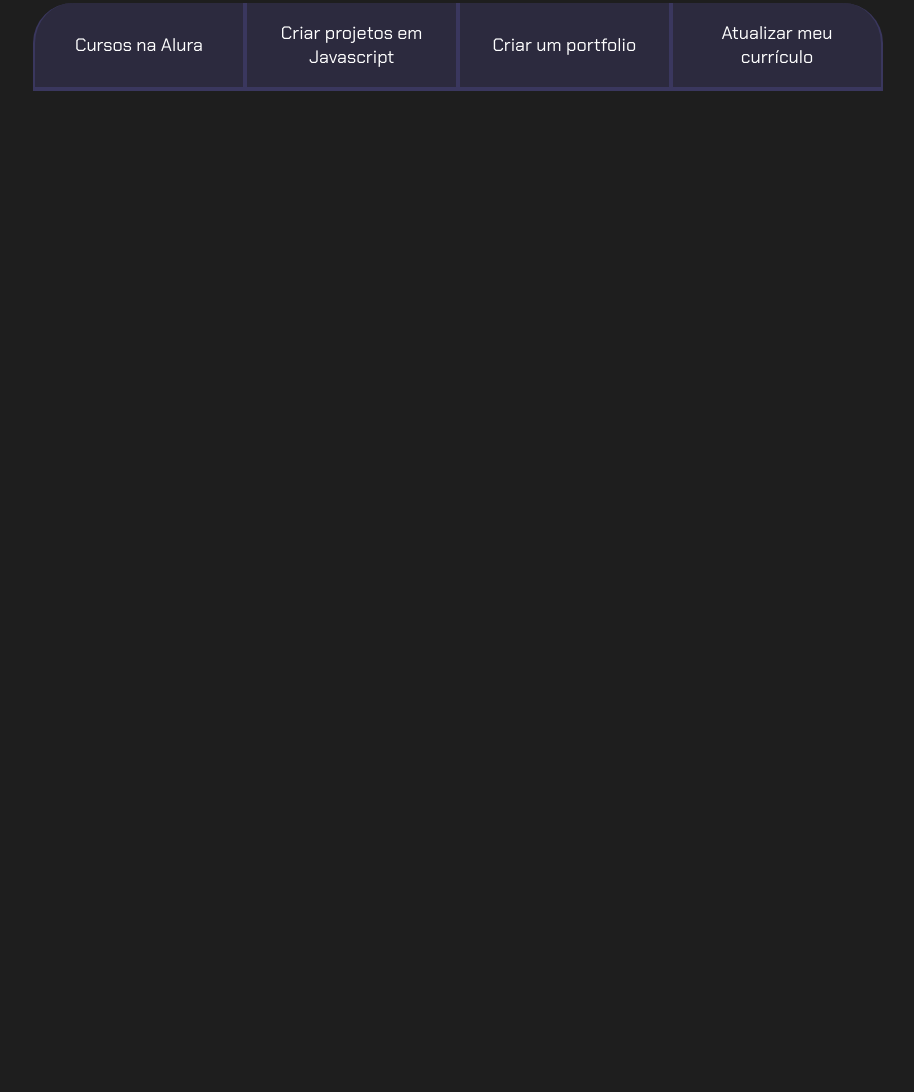
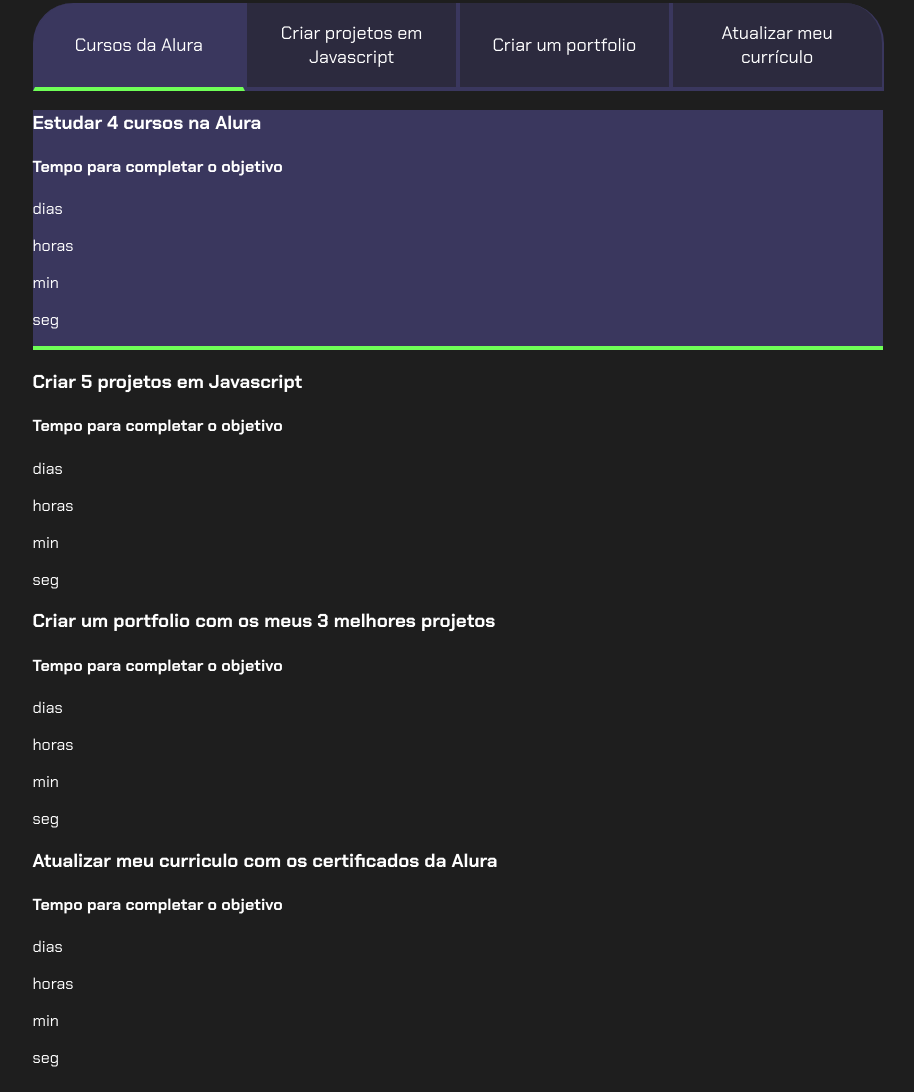
Before and after one commit to ArionZ/VIsualStudioLegalzaolegalegalegal, a plain HTML site: page index.html in a window 1280 px wide. Shown: the part 100-1192 px from the top of the page, without its empty margins (182-1096 px from the left). Before the commit the page ends 800 px from the top, so only its background shows below. Drawn offline with Linux system fonts and the light colour scheme.

Commit message:
Update index.html

```diff
--- a/index.html
+++ b/index.html
@@ -10,13 +10,107 @@
 
 <body>
     <section class="conteudo-principal">
-        <h2 class="titulo-principal">Meus Objetivos do ano<span>_</span></h2>
-        <div class="botoes">
-            <button class="botao">Cursos na Alura</button>
-            <button class="botao">Criar projetos em Javascript</button>
-            <button class="botao">Criar um portfolio</button>
-            <button class="botao">Atualizar meu currículo</button>
+        <h2 class="titulo-principal">Meus objetivos para esse ano<span>_</span></h2>
+        <div class="conteudo">
+            <div class="botoes">
+                <button class="botao ativo">Cursos da Alura</button>
+                <button class="botao">Criar projetos em Javascript</button>
+                <button class="botao">Criar um portfolio</button>
+                <button class="botao">Atualizar meu currículo</button>
+            </div>
+            <div class="abas-textos">
+                <div class="aba-conteudo ativo">
+                    <h3 class="aba-conteudo-titulo-principal">Estudar 4 cursos na Alura</h3>
+                    <h4 class="aba-conteudo-titulo-secundario">Tempo para completar o objetivo</h4>
+                    <div class="contador">
+                        <div class="contador-digito">
+                            <p class="contador-digito-numero" id="dias0"></p>
+                            <p class="contador-digito-texto">dias</p>
+                        </div>
+                        <div class="contador-digito">
+                            <p class="contador-digito-numero" id="horas0"></p>
+                            <p class="contador-digito-texto">horas</p>
+                        </div>
+                        <div class="contador-digito">
+                            <p class="contador-digito-numero" id="min0"></p>
+                            <p class="contador-digito-texto">min</p>
+                        </div>
+                        <div class="contador-digito">
+                            <p class="contador-digito-numero" id="seg0"></p>
+                            <p class="contador-digito-texto">seg</p>
+                        </div>
+                    </div>
+                </div>
+                <div class="aba-conteudo">
+                    <h3 class="aba-conteudo-titulo-principal">Criar 5 projetos em Javascript</h3>
+                    <h4 class="aba-conteudo-titulo-secundario">Tempo para completar o objetivo</h4>
+                    <div class="contador">
+                        <div class="contador-digito">
+                            <p class="contador-digito-numero" id="dias1"></p>
+                            <p class="contador-digito-texto">dias</p>
+                        </div>
+                        <div class="contador-digito">
+                            <p class="contador-digito-numero" id="horas1"></p>
+                            <p class="contador-digito-texto">horas</p>
+                        </div>
+                        <div class="contador-digito">
+                            <p class="contador-digito-numero" id="min1"></p>
+                            <p class="contador-digito-texto">min</p>
+                        </div>
+                        <div class="contador-digito">
+                            <p class="contador-digito-numero" id="seg1"></p>
+                            <p class="contador-digito-texto">seg</p>
+                        </div>
+                    </div>
+                </div>
+                <div class="aba-conteudo">
+                    <h3 class="aba-conteudo-titulo-principal">Criar um portfolio com os meus 3 melhores projetos</h3>
+                    <h4 class="aba-conteudo-titulo-secundario">Tempo para completar o objetivo</h4>
+                    <div class="contador">
+                        <div class="contador-digito">
+                            <p class="contador-digito-numero" id="dias2"></p>
+                            <p class="contador-digito-texto">dias</p>
+                        </div>
+                        <div class="contador-digito">
+                            <p class="contador-digito-numero" id="horas2"></p>
+                            <p class="contador-digito-texto">horas</p>
+                        </div>
+                        <div class="contador-digito">
+                            <p class="contador-digito-numero" id="min2"></p>
+                            <p class="contador-digito-texto">min</p>
+                        </div>
+                        <div class="contador-digito">
+                            <p class="contador-digito-numero" id="seg2"></p>
+                            <p class="contador-digito-texto">seg</p>
+                        </div>
+                    </div>
+                </div>
+                <div class="aba-conteudo">
+                    <h3 class="aba-conteudo-titulo-principal">Atualizar meu curriculo com os certificados da Alura</h3>
+                    <h4 class="aba-conteudo-titulo-secundario">Tempo para completar o objetivo</h4>
+                    <div class="contador">
+                        <div class="contador-digito">
+                            <p class="contador-digito-numero" id="dias3"></p>
+                            <p class="contador-digito-texto">dias</p>
+                        </div>
+                        <div class="contador-digito">
+                            <p class="contador-digito-numero" id="horas3"></p>
+                            <p class="contador-digito-texto">horas</p>
+                        </div>
+                        <div class="contador-digito">
+                            <p class="contador-digito-numero" id="min3"></p>
+                            <p class="contador-digito-texto">min</p>
+                        </div>
+                        <div class="contador-digito">
+                            <p class="contador-digito-numero" id="seg3"></p>
+                            <p class="contador-digito-texto">seg</p>
+                        </div>
+                    </div>
+                </div>
+            </div>
         </div>
     </section>
+    <script src="main.js"></script>
 </body>
+
 </html>
```
